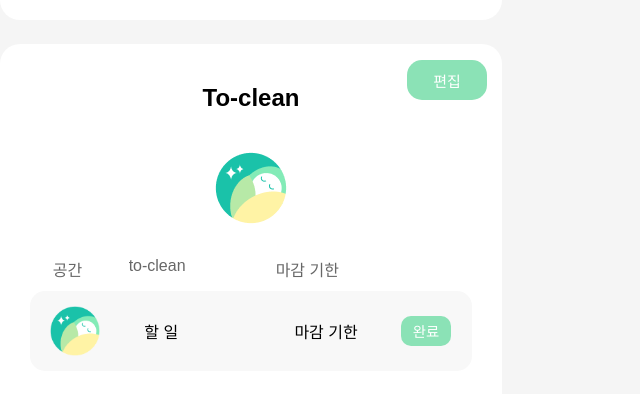
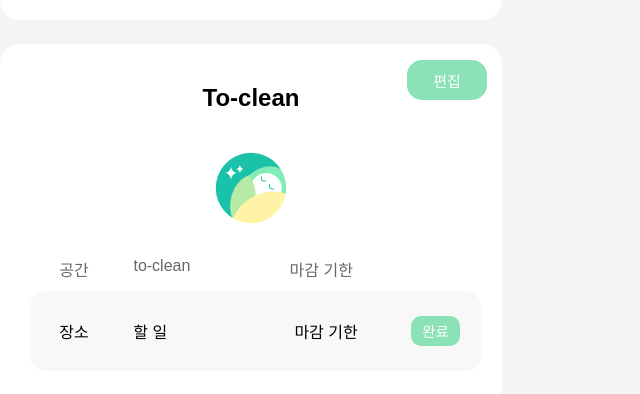
Before and after one commit to Co-sol/clong_front, a React (Vite) app: page / in a window 1280 px wide. Shown: the part 806-1200 px from the top of the page, without its empty margins (0-640 px from the left). Built offline with nearby package versions, Linux system fonts and the light colour scheme; a web font is replaced by a local one.

Commit message:
basic UI done

```diff
--- a/src/components/PList.css
+++ b/src/components/PList.css
@@ -37,7 +37,7 @@
 
 .PList .title {
     display: flex;
-    margin-left: 3.3rem;
+    margin-left: 3.7rem;
     margin-bottom: 0.6rem;
 
     font-size: 1rem;
@@ -46,11 +46,11 @@
 }
 
 .PList .to-clean_text {
-    margin-left: 2.9rem;
+    margin-left: 2.8rem;
 }
 
 .PList .deadLine_text {
-    margin-left: 5.63rem;
+    margin-left: 6.2rem;
 }
 
 .PList .attribute {
--- a/src/components/PList.jsx
+++ b/src/components/PList.jsx
@@ -2,7 +2,7 @@ import "./PList.css";
 import { useContext } from "react";
 import { toCleanContext } from "../App";
 
-import ListItem from "./GListItem";
+import PListItem from "./PListItem";
 import Button from "./Button";
 import { getBadgeImage } from "../utils/get-badge-images";
 
@@ -23,7 +23,7 @@ const PList = () => {
                 <div className="deadLine_text">마감 기한</div>
             </section>
             <div>
-                <ListItem />
+                <PListItem />
             </div>
         </div>
     );
--- a/src/components/PListItem.css
+++ b/src/components/PListItem.css
@@ -0,0 +1,48 @@
+.PListItem {
+    display: flex;
+    align-items: center;
+    gap: 3%;
+
+    width: 422px;
+    height: 80px;
+    border-radius: 15px;
+
+    background-color: rgb(248, 248, 248);
+
+    margin-left: 1.9rem;
+    margin-bottom: 0.9rem;
+    padding-left: 1.8rem;
+
+    position: relative;
+}
+
+.PListItem .place {
+    margin-right: 2rem;
+}
+
+.PListItem .toClean {
+    font-size: 1rem;
+    /* padding-right: 5.5rem; */
+    max-width: 9rem;
+}
+
+.PListItem .deadLine {
+    font-size: 1rem;
+    position: absolute;
+    left: 16.5rem;
+    max-width: 6rem;
+}
+
+.PListItem .Button_done {
+    width: 3.1rem;
+    height: 1.9rem;
+    border-radius: 10px;
+
+    position: absolute;
+    right: 0.1rem;
+
+    margin-left: 3rem;
+    margin-right: 1.2rem;
+    font-size: 0.9rem;
+    color: white;
+}
--- a/src/components/PListItem.jsx
+++ b/src/components/PListItem.jsx
@@ -0,0 +1,17 @@
+import "./PListItem.css";
+import { getBadgeImage } from "../utils/get-badge-images";
+import Button from "./Button";
+
+const PListItem = ({ badgeId }) => {
+    badgeId = 1;
+    return (
+        <div className="PListItem">
+            <div className="place">장소</div>
+            <div className="toClean">할 일</div>
+            <div className="deadLine">마감 기한</div>
+            <Button type={"done"} text={"완료"} />
+        </div>
+    );
+};
+
+export default PListItem;
```
